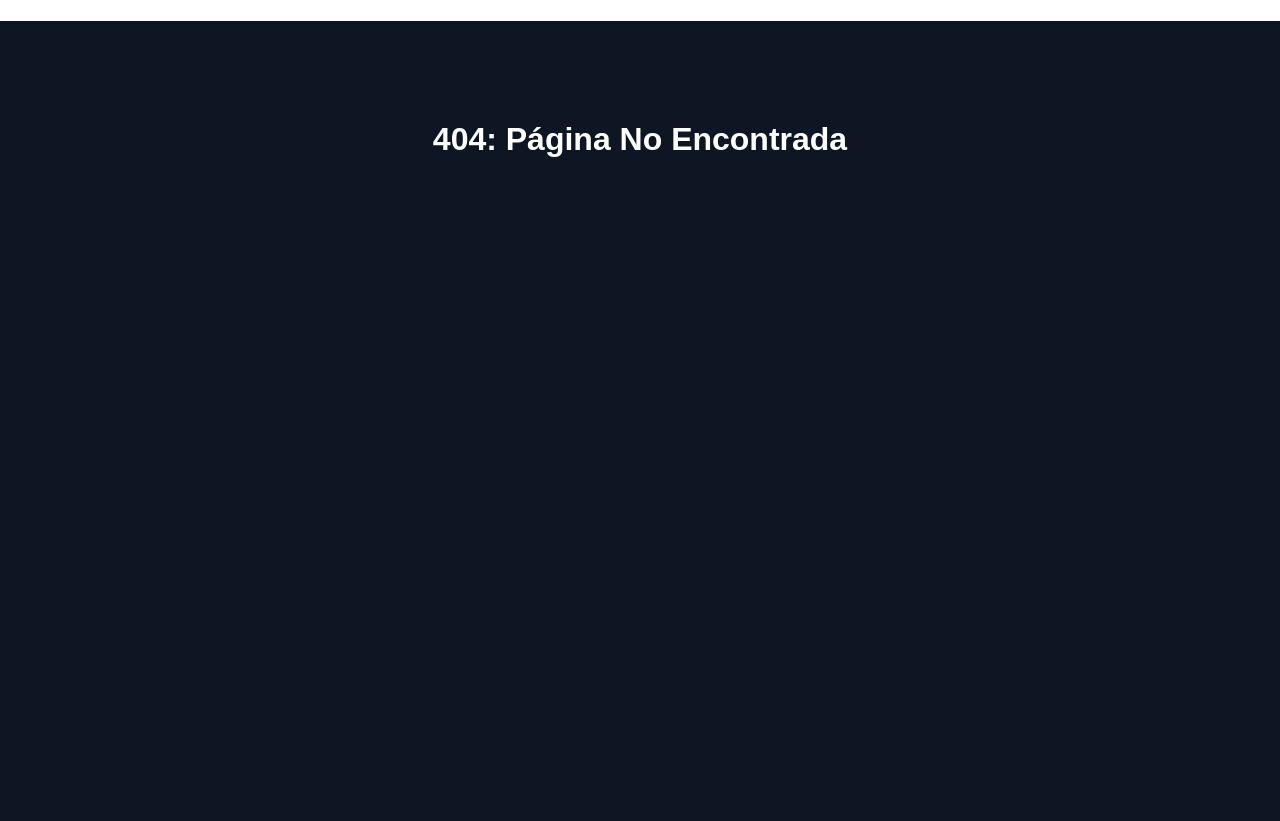
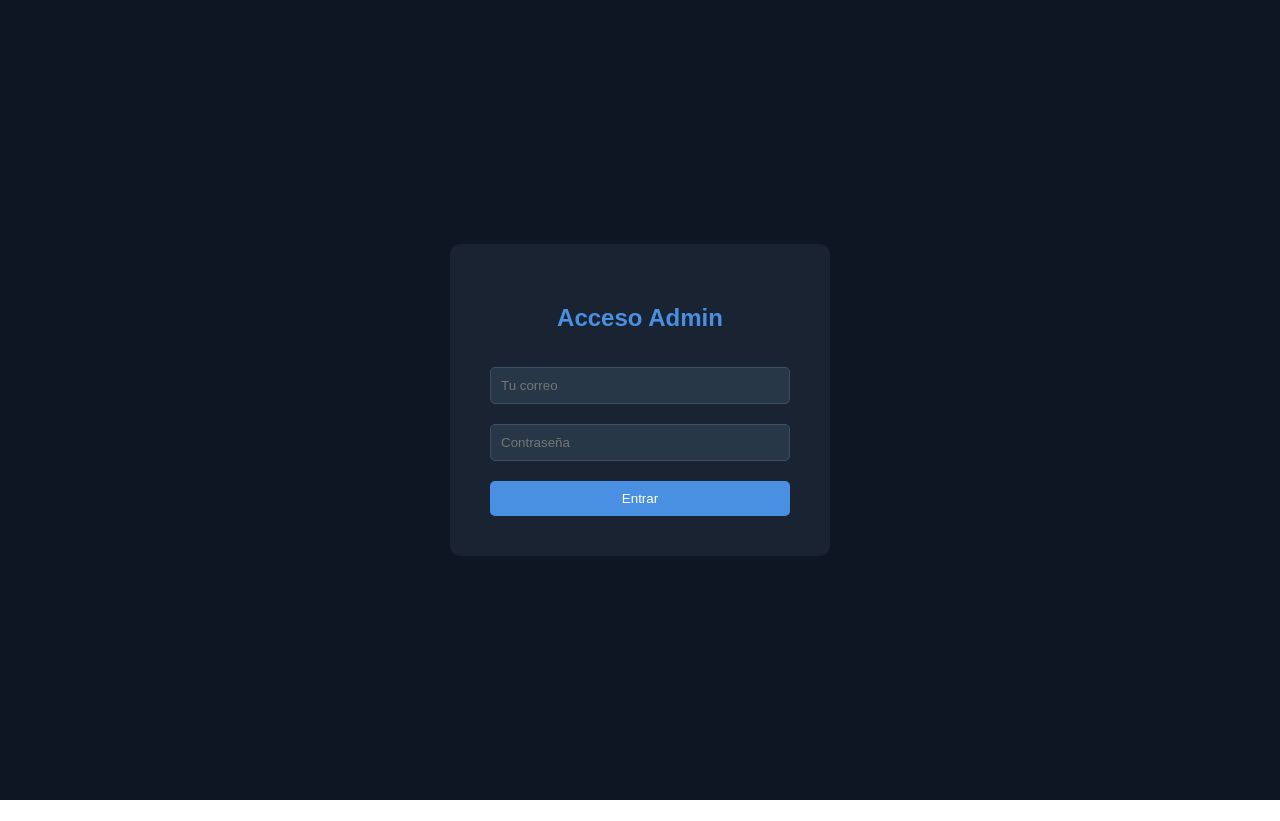
Before and after one commit to ChrisIgn/Art_pag, a React (Create React App) app: page /login in a window 1280 px wide. Before the commit this address had no page. After the commit the page ends 800 px from the top, so only its background shows below. Built offline with nearby package versions, Linux system fonts and the light colour scheme.

Commit message:
Seguridad agregada para poder relizar la subida de archivos

```diff
--- a/package.json
+++ b/package.json
@@ -8,8 +8,10 @@
     "@testing-library/react": "^16.3.0",
     "@testing-library/user-event": "^13.5.0",
     "firebase": "^12.6.0",
+    "force": "^0.0.3",
     "react": "^19.2.0",
     "react-dom": "^19.2.0",
+    "react-firebase-hooks": "^5.1.1",
     "react-router-dom": "^7.9.6",
     "react-scripts": "5.0.1",
     "web-vitals": "^2.1.4"
--- a/src/App.js
+++ b/src/App.js
@@ -3,6 +3,8 @@ import './App.css';
 import { Routes, Route } from 'react-router-dom';
 import HomePage from './pages/HomePage';
 import AdminPage from './pages/AdminPage'; // 👈 Importar la página Admin
+import LoginPage from './pages/LoginPage'; // 👈 Importar
+import ProtectedRoute from './components/ProtectedRoute';
 
 function App() {
   return (
@@ -10,9 +12,10 @@ function App() {
       <Routes>
         {/* Ruta raíz para el Home Page */}
         <Route path="/" element={<HomePage />} />
-
+        <Route path="/login" element={<LoginPage />} />
         {/* Ruta para el Panel de Administración */}
-        <Route path="/admin" element={<AdminPage />} />
+        <Route path="/admin" element={<ProtectedRoute> <AdminPage />
+      </ProtectedRoute>} />
 
         {/* Opcional: Ruta 404 (para cualquier otra ruta no definida) */}
         <Route path="*" element={<h1 style={{color: 'white', padding: '100px', textAlign: 'center'}}>404: Página No Encontrada</h1>} />
--- /dev/null
+++ b/src/components/ProtectedRoute.js
@@ -0,0 +1,17 @@
+import React from 'react';
+import { Navigate } from 'react-router-dom';
+import { auth } from '../firebase/config';
+import { useAuthState } from 'react-firebase-hooks/auth';
+
+const ProtectedRoute = ({ children }) => {
+    const [user, loading] = useAuthState(auth);
+
+    if (loading) return <div style={{color: 'white', textAlign: 'center', marginTop: '100px'}}>Verificando sesión...</div>;
+
+    // Si no hay usuario, lo manda al login
+    if (!user) return <Navigate to="/login" />;
+
+    return children;
+};
+
+export default ProtectedRoute;
--- a/src/firebase/config.js
+++ b/src/firebase/config.js
@@ -2,6 +2,7 @@
 import { initializeApp } from "firebase/app";
 import { getFirestore } from "firebase/firestore";
 import { getStorage } from "firebase/storage";
+import { getAuth } from "firebase/auth";
 // TODO: Add SDKs for Firebase products that you want to use
 // https://firebase.google.com/docs/web/setup#available-libraries
 
@@ -21,5 +22,5 @@ const app = initializeApp(firebaseConfig);
 // 4. Inicializar y exportar los servicios que usaremos
 const db = getFirestore(app); // Base de datos
 const storage = getStorage(app); // Almacenamiento de imágenes
-
+export const auth = getAuth(app); //
 export { db, storage };
--- a/src/pages/AdminPage.js
+++ b/src/pages/AdminPage.js
@@ -1,5 +1,7 @@
 import React from 'react';
 import UploadArtworkForm from '../components/UploadArtworkForm'; // Tu formulario
+import { signOut } from 'firebase/auth';
+import { auth } from '../firebase/config';
 
 const AdminPage = () => {
     return (
@@ -18,6 +20,14 @@ const AdminPage = () => {
             <div style={{ textAlign: 'center', marginTop: '60px' }}>
                  <a href="/" style={{ color: '#4A90E2', textDecoration: 'none', fontSize: '1.2em' }}>
                     &larr; Volver al Home
+
+
+            <button
+            onClick={() => signOut(auth)}
+            style={{ marginTop: '20px', background: '#ff6347', color: 'white', border: 'none', padding: '10px 20px', borderRadius: '5px', cursor: 'pointer' }}
+            >
+            Cerrar Sesión
+            </button>
                  </a>
             </div>
         </div>
--- a/src/pages/HomePage.js
+++ b/src/pages/HomePage.js
@@ -12,7 +12,7 @@ import { Header } from '../components/organisms/Header';
 import OcPrincipal from '../components/organisms/Oc_Principal';
 import OcIntro from '../components/organisms/OcIntro';
 import GaleriaArte from '../components/organisms/GaleriaArte';
-import UploadArtworkForm from '../components/UploadArtworkForm';
+//import UploadArtworkForm from '../components/UploadArtworkForm';
 
 
 // =========================================================================
@@ -86,9 +86,9 @@ const HomePage = () => {
                     />
                 </section>
 
-                <section className='seccion-pantalla-completa'>
+                {/* <section className='seccion-pantalla-completa'>
                     <UploadArtworkForm/>
-                </section>
+                </section>  */}
 
                 {/* 4. CONTENIDO FLUIDO (Galerías y Footer) */}
                 <div className="seccion-contenido-fluido">
--- /dev/null
+++ b/src/pages/LoginPage.js
@@ -0,0 +1,52 @@
+import React, { useState } from 'react';
+import { auth } from '../firebase/config';
+import { signInWithEmailAndPassword } from 'firebase/auth';
+import { useNavigate } from 'react-router-dom';
+
+const LoginPage = () => {
+    const [email, setEmail] = useState('');
+    const [password, setPassword] = useState('');
+    const [error, setError] = useState('');
+    const navigate = useNavigate();
+
+    const handleLogin = async (e) => {
+        e.preventDefault();
+        try {
+            await signInWithEmailAndPassword(auth, email, password);
+            navigate('/admin'); // Si entra bien, lo mandamos al admin
+        } catch (err) {
+            setError('Credenciales incorrectas');
+        }
+    };
+
+    return (
+        <div style={{ backgroundColor: '#0E1624', minHeight: '100vh', display: 'flex', justifyContent: 'center', alignItems: 'center' }}>
+            <form onSubmit={handleLogin} style={loginFormStyle}>
+                <h2 style={{ color: '#4A90E2', textAlign: 'center' }}>Acceso Admin</h2>
+                {error && <p style={{ color: 'red', textAlign: 'center' }}>{error}</p>}
+                <input
+                    type="email"
+                    placeholder="Tu correo"
+                    value={email}
+                    onChange={(e) => setEmail(e.target.value)}
+                    style={inputStyle}
+                />
+                <input
+                    type="password"
+                    placeholder="Contraseña"
+                    value={password}
+                    onChange={(e) => setPassword(e.target.value)}
+                    style={inputStyle}
+                />
+                <button type="submit" style={buttonStyle}>Entrar</button>
+            </form>
+        </div>
+    );
+};
+
+// Estilos rápidos
+const loginFormStyle = { display: 'flex', flexDirection: 'column', gap: '20px', padding: '40px', background: '#1a2331', borderRadius: '10px', width: '300px' };
+const inputStyle = { padding: '10px', borderRadius: '5px', border: '1px solid #3d4f62', background: '#283747', color: 'white' };
+const buttonStyle = { padding: '10px', background: '#4A90E2', color: 'white', border: 'none', borderRadius: '5px', cursor: 'pointer' };
+
+export default LoginPage;
```
Also changed, not shown: 1 other file (tests, documents, lock files or other folders).
